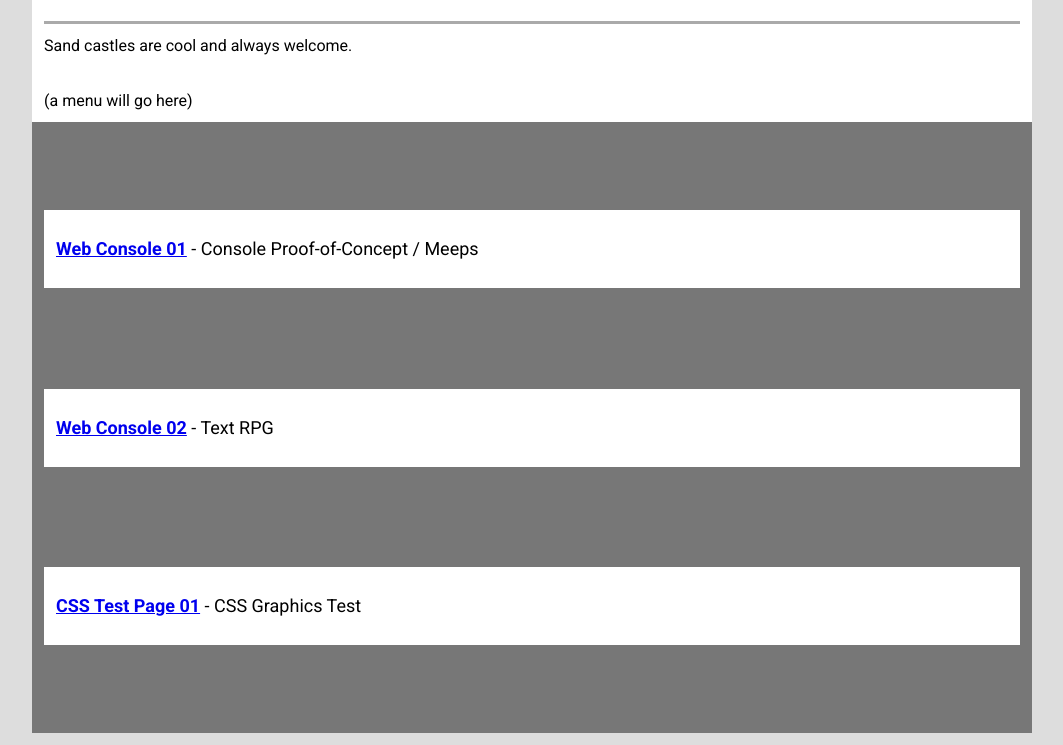
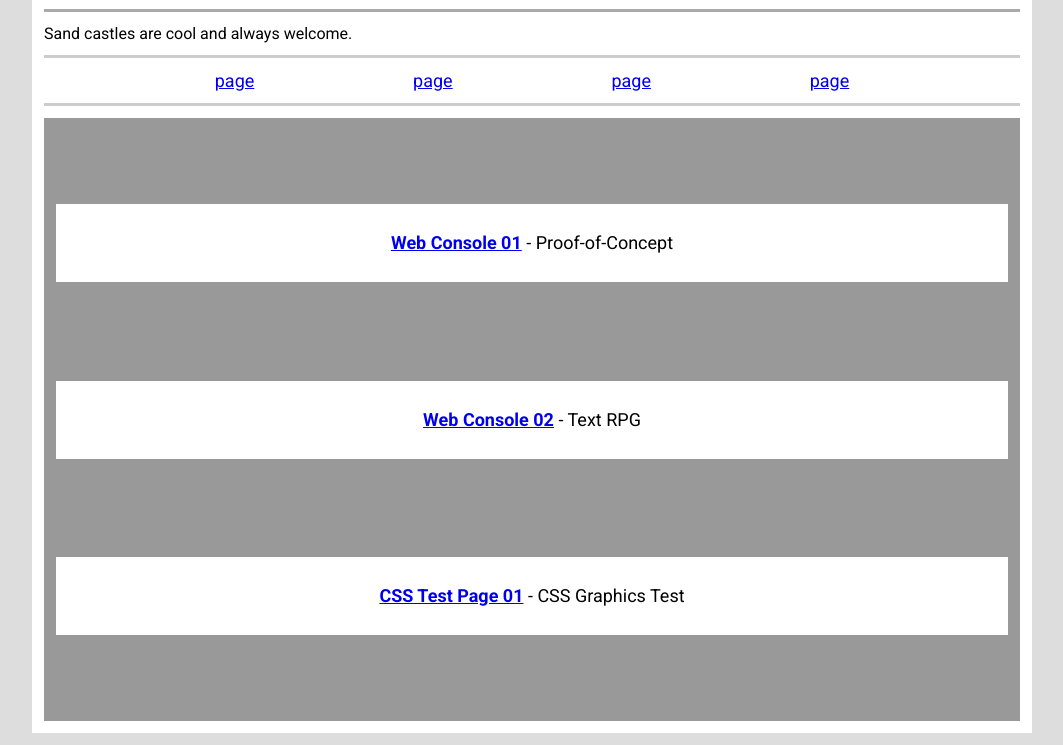
Before and after one commit to the-restaurant/the-restaurant.github.io, a plain HTML site: page index.html in a window 1280 px wide. Shown: the part 55-800 px from the top of the page, without its empty margins (108-1171 px from the left). Drawn offline with Linux system fonts and the light colour scheme.

Commit message:
site improvements

```diff
--- a/index.css
+++ b/index.css
@@ -20,6 +20,7 @@ body,button,table,input,textarea,form,label {
 .docAreaClass {
   background-color: white;
   margin: 12px;
+  padding: 0;
   width: 100%;
   max-width: 1000px;
   display: flex;
@@ -27,7 +28,7 @@ body,button,table,input,textarea,form,label {
 }
 
 .headerTextClass {
-  margin: 12px;
+  margin: 12px 12px 0 12px;
   font-size: x-large;
   font-weight: bold;
   display: block;
@@ -47,34 +48,38 @@ body,button,table,input,textarea,form,label {
 }
 
 .topMenuAreaClass {
+  margin: 0 12px 0 12px;
   padding: 12px;
+  position: relative;
+  top: -12px;
+  display: flex;
+  flex-direction: row;
+  justify-content: space-evenly;
+  border-top: 3px solid #CCCCCC;
+  border-bottom: 3px solid #CCCCCC;
 }
 
 .frontPageAreaClass {
-  background-color: #777777;
-  padding: 0;
-  margin: 0;
-  width: 100%;
-  height: 100%;
-}
-
-.frontPageFlexer {
-  margin: 0;
-  padding: 0;
-  width: 100%;
-  height: 100%;
+  background-color: #999999;
+  margin: 0 12px 12px 12px;
   display: flex;
   flex-flow: column;
   justify-content: space-evenly;
   align-items: stretch;
+  height: 100%;
 }
 
 .frontPageItems {
   font-size: large;
   background-color: white;
+  text-align: center;
   margin: 12px;
   padding: 12px;
   line-height: 3em;
+}
+
+.topMenuItems {
+  font-size: large;
 }
 
 @keyframes headerAnim {
--- a/index.html
+++ b/index.html
@@ -22,12 +22,22 @@
         Sand castles are cool and always welcome.
       </div>
       <div id="topMenuArea" class="topMenuAreaClass">
-        (a menu will go here)
+        <div id="topMenuItem1" class="topMenuItems">
+          <a href="#" target="_self">page</a>
+        </div>
+        <div id="topMenuItem2" class="topMenuItems">
+          <a href="#" target="_self">page</a>
+        </div>
+        <div id="topMenuItem3" class="topMenuItems">
+          <a href="#" target="_self">page</a>
+        </div>
+        <div id="topMenuItem4" class="topMenuItems">
+          <a href="#" target="_self">page</a>
+        </div>
       </div>
       <div id="frontPageArea" class="frontPageAreaClass">
-        <div id="frontPageFlexer" class="frontPageFlexer">
         <div id="frontPageItem1" class="frontPageItems">
-            <a href="./ctest01.html" target="_self"><b>Web Console 01</b></a> - Console Proof-of-Concept / Meeps
+          <a href="./ctest01.html" target="_self"><b>Web Console 01</b></a> - Proof-of-Concept
         </div>
         <div id="frontPageItem2" class="frontPageItems">
           <a href="./ctest02.html" target="_self"><b>Web Console 02</b></a> - Text RPG
@@ -38,7 +48,6 @@
       </div>
     </div>
   </div>
-  </div>
 </body>
 
 </html>
--- a/testconsole02.js
+++ b/testconsole02.js
@@ -166,7 +166,7 @@ function program3() {
   }
   if (firstEnemy.hp <= 0) {
     newText = "YOU WON! The cube is dead and " + player1.shirtName + " has been returned to you! You also earned " + firstEnemy.expGift + " experience points!";
-    nextDirective = "Can't do anything:";
+    nextDirective = "Unfortunately you've reached the end of this for now:";
     supButtonIndex = 99;
     updateConsole();
     return;
```
Lines whose indentation alone changed are shown as unchanged.
